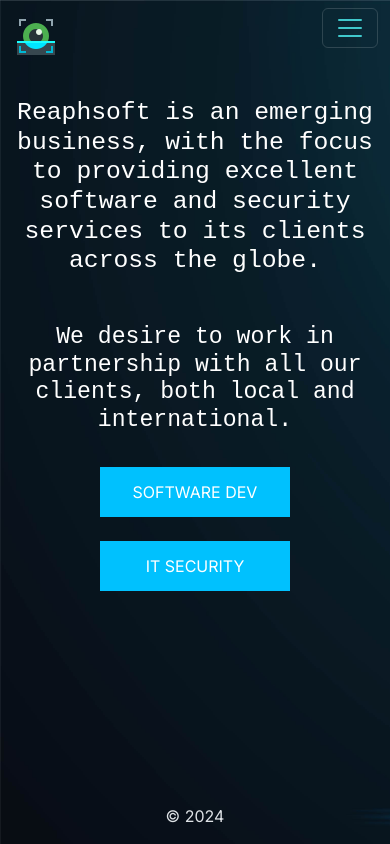
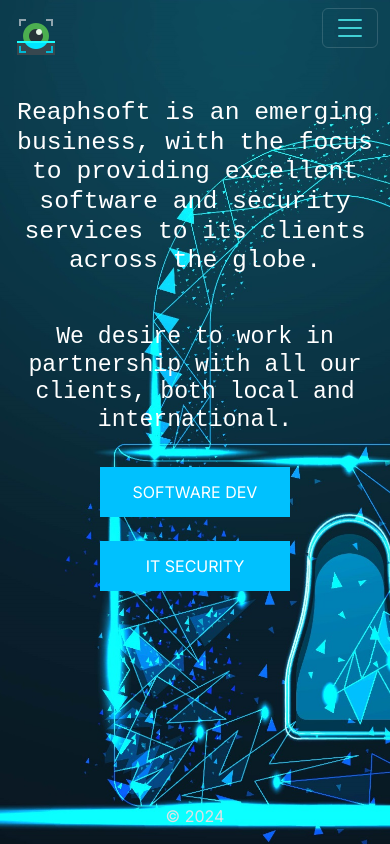
Before and after one commit to reaphsoft-org/reaphsoft-web, a Next.js app: page / in a window 390 px wide. Built offline with nearby package versions, Linux system fonts and the light colour scheme; a web font is replaced by a local one.

Commit message:
Centralized background lock in small screens.

```diff
--- a/src/app/home.css
+++ b/src/app/home.css
@@ -3,3 +3,11 @@
   background: rgb(var(--background-start-rgb)) url('/poly_digital_06.jpg');
   background-size: cover;
 }
+
+@media only screen and (max-width: 767px) {
+    body{
+
+  background: rgb(var(--background-start-rgb)) url('/poly_digital_06_small.jpg');
+  background-size: cover;
+    }
+}
```
Also changed, not shown: public/poly_digital_06_small.jpg (added), src/app/globals.css (line endings or trailing spaces).
